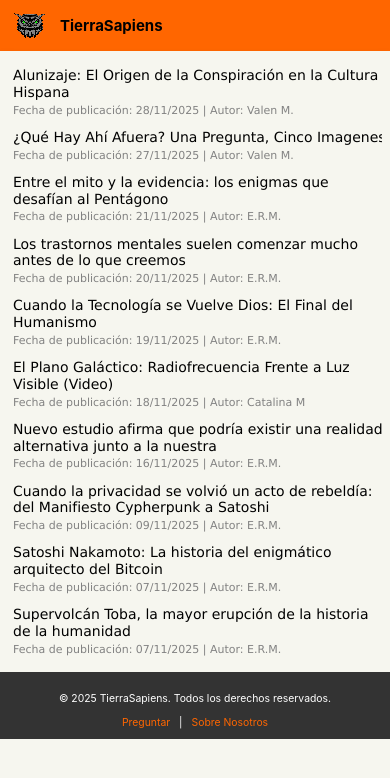
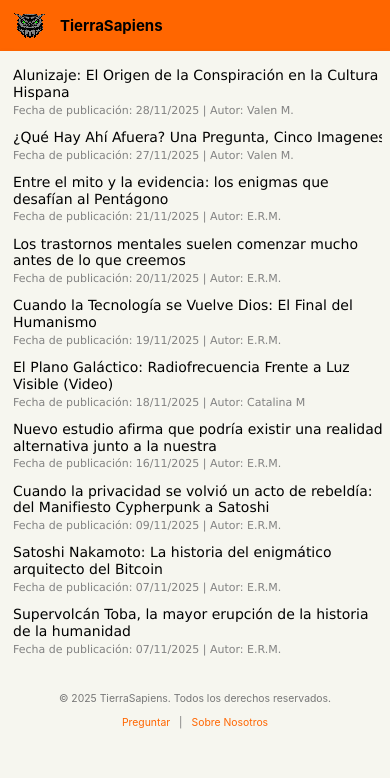
Before and after one commit to TierraSapiens/RealidadAlterna, a Jekyll site: the page built from index.md, in a window 390 px wide. Shown: the top 778 px of the page. Built offline with Jekyll 4.4.1, drawn with Linux system fonts in a browser that asks for light colours.

Commit message:
modificacion

```diff
--- a/assets/css/style.css
+++ b/assets/css/style.css
@@ -152,62 +152,57 @@ footer {
     line-height: 1.2;  /*Establece el espacio entre las líneas del texto si el título ocupa más de una línea*/
 }
 
+/*Fecha y Autor*/
 .post-meta {
-    font-size: 0.65em; /*Reduce mucho el tamaño de la fuente (para la fecha o metadato).*/
-    color: #888;   /*Color gris claro para que sea menos prominente que el título.*/
-    margin-top: 2px;   /*Agrega 2 píxeles de espacio arriba de la fecha, separándola del título.*/
-    margin-left: 0px;  /*Mueve la fecha 32 píxeles a la derecha (una indentación o sangría), haciendo que parezca que está alineada con el texto del post, no con el borde.*/
-    margin-bottom: 2px; /*la fecha(.post-meta)tenga un pequeño margen en la parte inferior*/
+    font-size: 0.65em;     /*Reduce mucho el tamaño de la fuente (para la fecha o metadato).*/
+    color: #888;         /*Color gris claro para que sea menos prominente que el título.*/
+    margin-top: 2px;       /*Agrega 2 píxeles de espacio arriba de la fecha, separándola del título.*/
+    margin-left: 0px;      /*Mueve la fecha 32 píxeles a la derecha (una indentación o sangría), haciendo que parezca que está alineada con el texto del post, no con el borde.*/
+    margin-bottom: 2px;    /*la fecha(.post-meta)tenga un pequeño margen en la parte inferior*/
 }
 
 /*=========================================
    2.1 FORMATO PARA MOBILES V 1.2
    =========================================*/
 @media (max-width: 600px) {
-
-    /* ✅ 1. Color de fondo general estilo HN y eliminar márgenes del body */
+/*Color de Fondo*/
     body {
-        background-color: #f6f6ef !important; /* El color crema característico de HN f6f6ef y f6f6ef*/
+        background-color: #f6f6ef !important;
         font-family: -apple-system, BlinkMacSystemFont, "Segoe UI", Roboto, Helvetica, Arial, sans-serif !important;
-        margin: 0 !important;  /* ✅ CRUCIAL: Elimina el espacio blanco sobre la barra naranja */
+        margin: 0 !important;          /*Elimina el espacio blanco sobre la barra naranja */
     }
 
-    /* Configuración del contenedor principal */
+/*Configuración del Contenedor Principal*/
     main {
-        /* Ajuste de márgenes del contenedor principal. Se alinea el contenido. */
-        padding: 10px 8px !important;
+        padding: 10px 8px !important;  /* Ajuste de márgenes del contenedor principal. Se alinea el contenido. */
         width: auto !important;
     }
 
     .topbar {
-        /* Eliminamos el margen de 10px que viene del CSS general */
-        margin-top: 0 !important;
 
-        /* Aseguramos que los márgenes laterales sigan centrados o simplemente quitados */
-        margin-left: 0 !important;
-        margin-right: 0 !important;
+        margin-top: 0 !important;      /*Se elimina el margen que viene del CSS principal*/
 
-        /* O de forma abreviada, puedes usar: */
-        /* margin: 0 auto !important; */
 
+        margin-left: 0 !important;     /*Margenes laterales sigan centrados o retirados*/
+        margin-right: 0 !important;    /*margin: 0 auto !important; - de forma corta*/
         padding: 5px 0 !important;
-        width: 100% !important; /* Ocupa todo el ancho */
+        width: 100% !important;        /*Ocupa todo el ancho*/
     }
-    /* Configuración del Artículo (fila) */
+/*Configuración del Artículo (FILA)*/
     .post-item {
         display: block !important;
-        padding: 6px 0 !important; /* Espacio interno vertical un poco más compacto */
-        margin: 0 !important;      /* Quitamos margen externo */
-        border-bottom: none !important; /* HN no usa líneas divisorias */
+        padding: 6px 0 !important;      /*Espacio interno vertical*/
+        margin: 0 !important;           /*SIN margen externo */
+        border-bottom: none !important; /*SIN líneas divisorias */
         overflow: hidden;
     }
 
-    /* Ocultar miniaturas (correcto) */
+/*Ocultar miniaturas, esta en respaldo se quiero agregar regla*/
     .post-thumb {
         display: none !important;
     }
 
-    /*CONTENEDOR del texto*/
+/*CONTENEDOR del texto*/
     .post-content {
         padding-top: 0 !important;
         margin-top: 0 !important;
@@ -217,7 +212,7 @@ footer {
         text-align: left !important;
     }
 
-    /*ESTILO de TITULOS PUBLICACIONES*/
+/*ESTILO de TITULOS PUBLICACIONES*/
     .post-content .post-title {
         display: block !important;
         width: 100% !important;
@@ -226,18 +221,30 @@ footer {
         font-size: 14px !important;      /*TAMAÑO LETRA*/
         font-weight: 500 !important;     /* Peso normal o semi-negrita*/
         color: #000000 !important;     /* Color negro para el título*/
-        letter-spacing: normal !important;
+        letter-spacing: normal !important; /*Quitamos el espaciado negativo*/
         line-height: 1.2 !important;     /*Interlineado más compacto*/
     }
 
-    /* Reset de listas */
+/*FALTA: El dominio entre paréntesis */
+    /* Si en el HTML tengo el dominio (ej: (github.com)) dentro de un <span>
+       dentro del título, puedo añadir una regla para que se vea gris y más pequeño.
+       Ejemplo hipotético:*/
+    /*
+    .post-title span.domain-source {
+        color: #828282 !important;
+        font-size: 0.85em !important;
+        font-weight: normal !important;
+    }
+    */
+
+/* Reset de listas */
     .post-list {
         margin: 0 !important;
         padding: 0 !important;
         list-style: none !important;
     }
 
-    /* Topbar (sin cambios mayores) */
+/* Topbar (sin cambios mayores) */
     .topbar .inner {
         margin: 0;
         padding: 5px 10px;
@@ -245,7 +252,7 @@ footer {
         flex-wrap: wrap;
     }
 
-    /*Estilo de los Metadatos Fecha-Autor*/
+/*Estilo de los Metadatos Fecha-Autor*/
     .post-meta {
         font-size: 11px !important;     /*TAMAÑO de FUENTE*/
         color: #828282 !important;    /*Color*/
@@ -254,6 +261,23 @@ footer {
         margin-bottom: 0 !important;
         line-height: 1.2 !important;
     }
+
+    /*Estilos para el Pie de Página (Footer)*/
+footer {
+    /*max-width: 1130px; /* Limita el ancho del fondo gris oscuro */
+    margin: 0px auto 0 auto;     /* Centra el footer */
+    padding: 10px 0px;           /*TAMAÑO COLOR*/
+    background-color:#f6f6ef;  /*fondo color*/
+    color: #777777;            /*color texto*/
+    text-align: center;          /* Alineación del texto al centro*/
+    font-size: 0.6em;            /*TAMAÑO LETRAS*/
+}
+
+.footer-menu a {
+    color: #ff6600;         /*Color naranja de los enlaces*/
+    text-decoration: none;    /*Quita el subrayado predeterminado*/
+    margin: 0 6px;            /*Espacio entre los enlaces*/
+}
 }
 
 /* ==========================================================================
```
